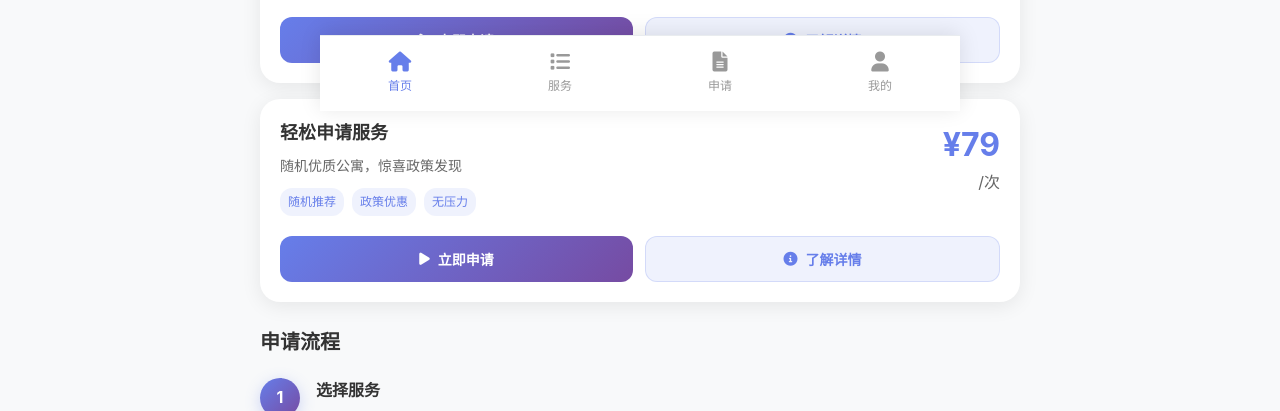
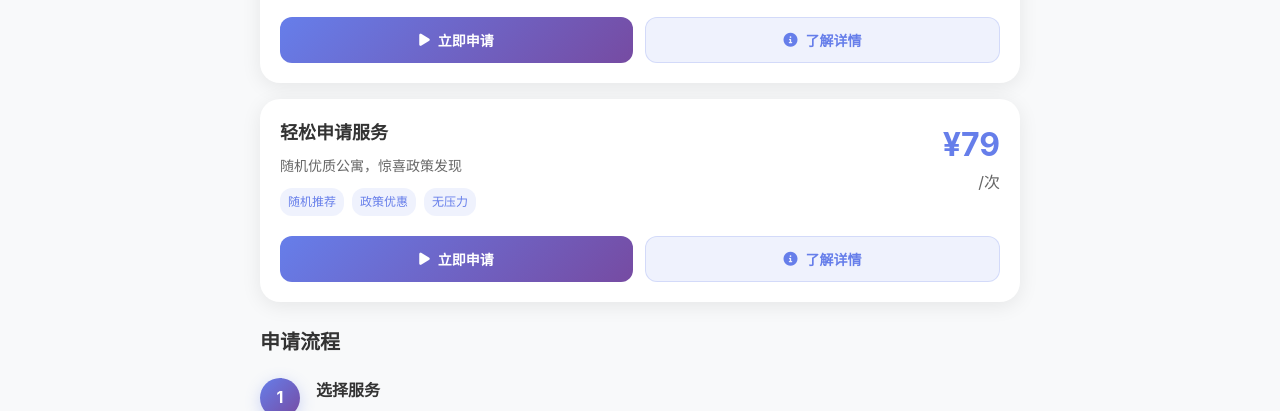
Before and after one commit to mbr1024/rcgy, a plain HTML site: page index.html in a window 1280 px wide. Shown: the part 689-1100 px from the top of the page. Drawn offline with Linux system fonts and the light colour scheme.

Commit message:
移除底部tab导航栏，简化应用结构

```diff
--- a/index.html
+++ b/index.html
@@ -258,25 +258,7 @@
         </section>
     </main>
 
-    <!-- 底部导航栏 -->
-    <nav class="bottom-nav">
-        <div class="nav-item active" onclick="switchTab('home')">
-            <i class="fas fa-home"></i>
-            <span>首页</span>
-        </div>
-        <div class="nav-item" onclick="switchTab('services')">
-            <i class="fas fa-list"></i>
-            <span>服务</span>
-        </div>
-        <div class="nav-item" onclick="switchTab('applications')">
-            <i class="fas fa-file-alt"></i>
-            <span>申请</span>
-        </div>
-        <div class="nav-item" onclick="switchTab('profile')">
-            <i class="fas fa-user"></i>
-            <span>我的</span>
-        </div>
-    </nav>
+
 
     <!-- 服务选择弹窗 -->
     <div id="serviceModal" class="modal">
--- a/script.js
+++ b/script.js
@@ -2,7 +2,6 @@
 
 // 应用状态管理
 const AppState = {
-    currentTab: 'home',
     selectedService: null,
     userInfo: null,
     notifications: [],
@@ -88,7 +87,7 @@ function initTouchOptimization() {
     }, false);
 
     // 触摸反馈
-    const touchElements = document.querySelectorAll('.action-item, .service-card, .nav-item, .primary-btn, .secondary-btn');
+    const touchElements = document.querySelectorAll('.action-item, .service-card, .primary-btn, .secondary-btn');
     touchElements.forEach(element => {
         element.addEventListener('touchstart', function() {
             this.style.transform = 'scale(0.98)';
@@ -382,43 +381,7 @@ function updateApplicationsCount() {
     }
 }
 
-// 切换标签页
-function switchTab(tabName) {
-    // 更新当前标签
-    AppState.currentTab = tabName;
 
-    // 更新导航状态
-    const navItems = document.querySelectorAll('.nav-item');
-    navItems.forEach(item => {
-        item.classList.remove('active');
-    });
-
-    const currentNavItem = document.querySelector(`.nav-item[onclick*="${tabName}"]`);
-    if (currentNavItem) {
-        currentNavItem.classList.add('active');
-    }
-
-    // 处理标签页内容
-    handleTabContent(tabName);
-}
-
-// 处理标签页内容
-function handleTabContent(tabName) {
-    switch (tabName) {
-        case 'home':
-            // 首页内容已在HTML中
-            break;
-        case 'services':
-            showAllServices();
-            break;
-        case 'applications':
-            showMyApplications();
-            break;
-        case 'profile':
-            showProfile();
-            break;
-    }
-}
 
 // 显示所有服务
 function showAllServices() {
--- a/styles.css
+++ b/styles.css
@@ -22,7 +22,6 @@ body {
     background-color: #f8f9fa;
     -webkit-font-smoothing: antialiased;
     -moz-osx-font-smoothing: grayscale;
-    padding-bottom: 80px; /* 为底部导航留出空间 */
 }
 
 /* iOS安全区域适配 */
@@ -31,7 +30,6 @@ body {
         padding-top: max(0px, env(safe-area-inset-top));
         padding-left: max(0px, env(safe-area-inset-left));
         padding-right: max(0px, env(safe-area-inset-right));
-        padding-bottom: max(80px, env(safe-area-inset-bottom) + 80px);
     }
 }
 
@@ -509,55 +507,7 @@ body {
     color: #999;
 }
 
-/* 底部导航栏 */
-.bottom-nav {
-    position: fixed;
-    bottom: 0;
-    left: 0;
-    right: 0;
-    background: white;
-    border-top: 1px solid #e9ecef;
-    display: flex;
-    padding: 8px 0;
-    z-index: 1000;
-    box-shadow: 0 -2px 20px rgba(0,0,0,0.1);
-}
 
-@supports (padding: max(0px)) {
-    .bottom-nav {
-        padding-bottom: max(8px, env(safe-area-inset-bottom) + 8px);
-    }
-}
-
-.nav-item {
-    flex: 1;
-    display: flex;
-    flex-direction: column;
-    align-items: center;
-    padding: 8px 4px;
-    cursor: pointer;
-    transition: all 0.3s ease;
-    color: #999;
-}
-
-.nav-item.active {
-    color: #667eea;
-}
-
-.nav-item i {
-    font-size: 20px;
-    margin-bottom: 4px;
-}
-
-.nav-item span {
-    font-size: 12px;
-    font-weight: 500;
-}
-
-.nav-item:hover {
-    color: #667eea;
-    transform: translateY(-2px);
-}
 
 /* 弹窗样式 */
 .modal {
@@ -915,8 +865,7 @@ body {
 /* 触摸反馈优化 */
 @media (hover: none) and (pointer: coarse) {
     .action-item:active,
-    .service-card:active,
-    .nav-item:active {
+    .service-card:active {
         transform: scale(0.98);
     }
 
@@ -945,12 +894,6 @@ body {
     .app-main {
         max-width: 800px;
         margin: 0 auto;
-    }
-
-    .bottom-nav {
-        max-width: 800px;
-        left: 50%;
-        transform: translateX(-50%);
     }
 }
 
```
